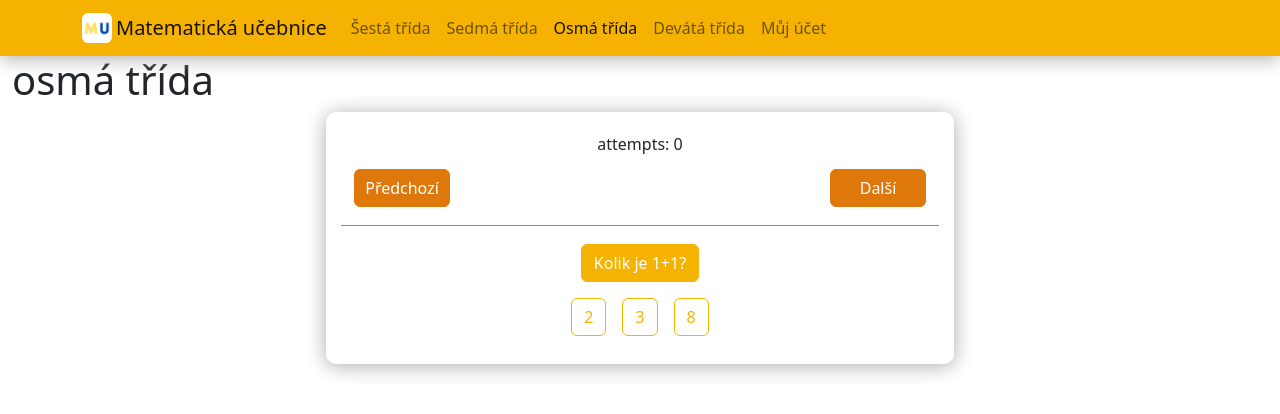
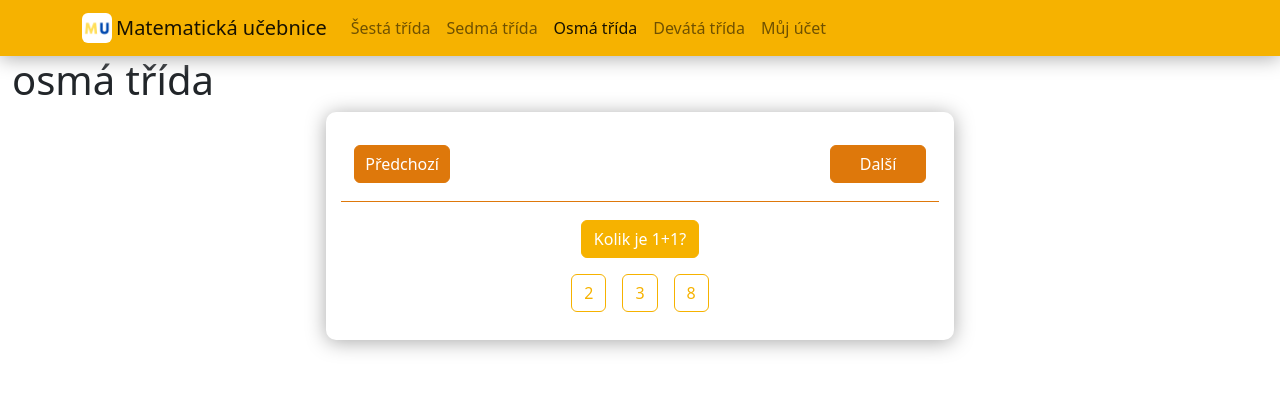
Before and after one commit to gyarab/2022-3e-matematicka_ucebnice, a Next.js app: page /class/eight in a window 1280 px wide. Shown: the top 414 px of the page. Built offline with nearby package versions, Linux system fonts and the light colour scheme.

Commit message:
code split -> GameNav.jsx implemented

```diff
--- /dev/null
+++ b/components/games/GameNav.jsx
@@ -0,0 +1,27 @@
+import gameStyles from "../../styles/games/Game.module.css";
+import {Button} from "react-bootstrap";
+
+const GameNav = ({handlePreviousStage, handleNextStage}) => {
+    return (
+        <div className={gameStyles.buttonGroup}>
+            <Button
+                variant={"info"}
+                type={'button'}
+                className={`${gameStyles.button} m-2`}
+                onClick={handlePreviousStage}
+            >
+                Předchozí
+            </Button>
+            <Button
+                variant={"info"}
+                type={'button'}
+                className={`${gameStyles.button} m-2`}
+                onClick={handleNextStage}
+            >
+                Další
+            </Button>
+        </div>
+    )
+}
+
+export default GameNav
--- a/components/games/choose-correct-answer/ChooseCorrectAnswer.jsx
+++ b/components/games/choose-correct-answer/ChooseCorrectAnswer.jsx
@@ -22,6 +22,7 @@ import {Button, OverlayTrigger, Popover} from "react-bootstrap";
 import {useEffect, useState} from "react";
 import gameStyles from '../../../styles/games/Game.module.css'
 import {dangerColor, successColor} from "../../../lib/env-variables";
+import GameNav from "../GameNav";
 
 // question, answers, correctAnswer, helperText, equation
 const ChooseCorrectAnswer = ({game}) => {
@@ -100,7 +101,6 @@ const ChooseCorrectAnswer = ({game}) => {
             return (
                 <div className={`${gameStyles.frame} mb-4`}>
                     <div className={gameStyles.mainContentContainer}>
-                        {'attempts: ' + attempts}
                         <div className={gameStyles.buttonGroup}>
                             <Button variant={"info"} type={'button'} className={`${gameStyles.button} m-2`}
                                     onClick={handlePreviousStage}>Předchozí</Button>
@@ -127,13 +127,10 @@ const ChooseCorrectAnswer = ({game}) => {
         return (
             <div className={`${gameStyles.frame} mb-4`}>
                 <div className={gameStyles.mainContentContainer}>
-                    {'attempts: ' + attempts}
-                    <div className={gameStyles.buttonGroup}>
-                        <Button variant={"info"} type={'button'} className={`${gameStyles.button} m-2`}
-                                onClick={handlePreviousStage}>Předchozí</Button>
-                        <Button variant={"info"} type={'button'} className={`${gameStyles.button} m-2`}
-                                onClick={handleNextStage}>Další</Button>
-                    </div>
+                    <GameNav
+                        handleNextStage={handleNextStage}
+                        handlePreviousStage={handlePreviousStage}
+                    />
                     <div className={gameStyles.mainContentContainer}>
                         <OverlayTrigger
                             trigger={(windowWidth > 500) ? ['hover', 'focus'] : ['click']}
@@ -164,11 +161,6 @@ const ChooseCorrectAnswer = ({game}) => {
                             })}
                         </div>
                     </div>
-                    <div className={gameStyles.contentContainer}>
-                        {
-                            // get some react icon (success + wrong)
-                        }
-                    </div>
                 </div>
             </div>
         )
```
